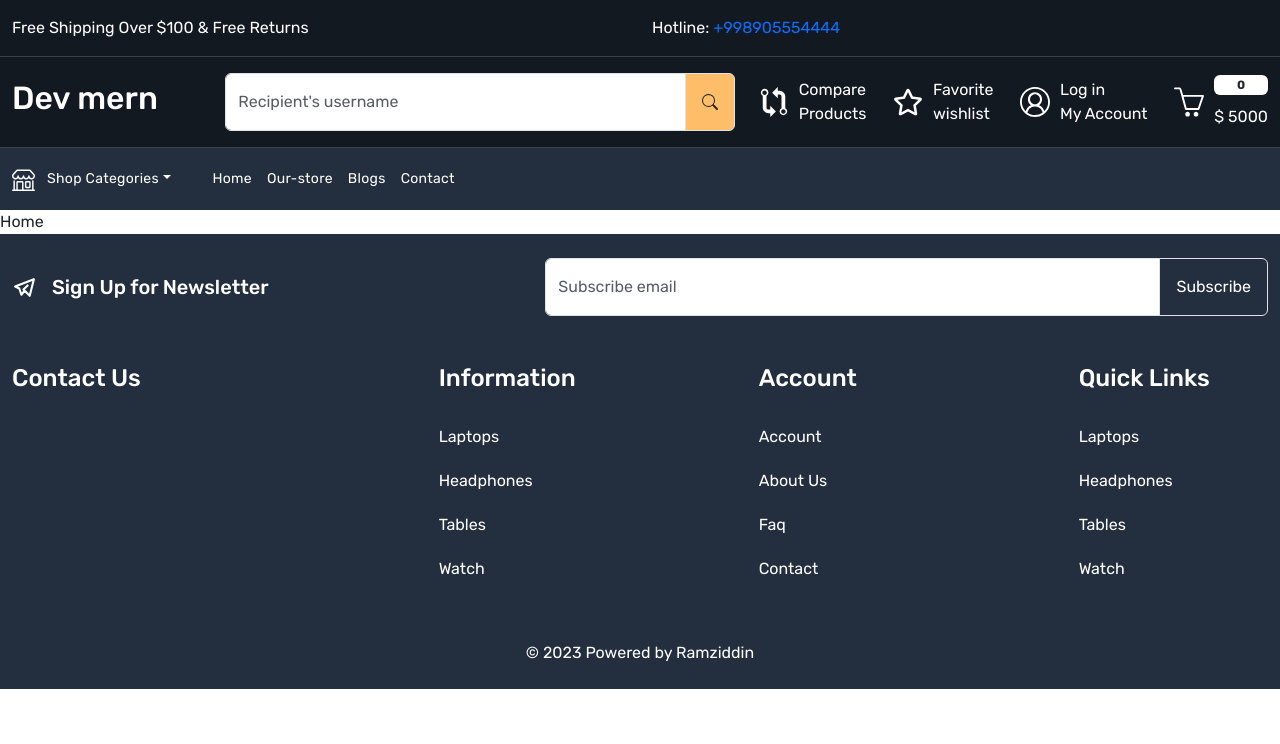
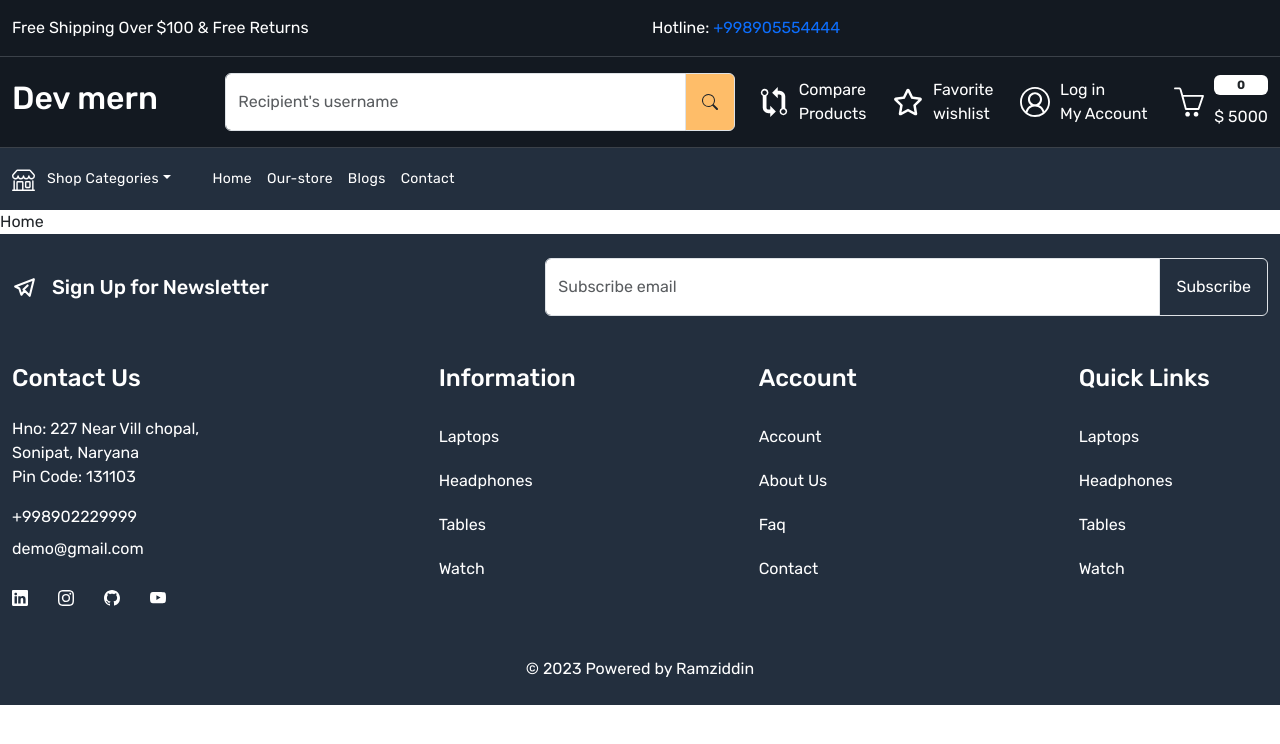
Before and after one commit to Engineer-Ramziddin/ecommerce-mern-js, a React (Create React App) app in the folder ui/: page / in a window 1280 px wide. Shown: the top 744 px of the page. Built offline with nearby package versions, Linux system fonts and the light colour scheme.

Commit message:
add footer links

```diff
--- a/ui/src/components/Footer.js
+++ b/ui/src/components/Footer.js
@@ -1,6 +1,7 @@
 import React from 'react'
 import {TbBrandTelegram} from "react-icons/tb";
 import {Link} from "react-router-dom";
+import {BsGithub, BsInstagram, BsLinkedin, BsYoutube} from "react-icons/bs";
 
 const Footer = () => {
     return (
@@ -36,7 +37,33 @@ const Footer = () => {
                     <div className="row">
                         <div className="col-4">
                             <h4 className="text-white mb-4">Contact Us</h4>
-                            <div></div>
+                            <div>
+                                <address className="text-white fs-6">
+                                    Hno: 227 Near Vill chopal, <br/> Sonipat, Naryana <br/>
+                                    Pin Code: 131103
+                                </address>
+                                <a href="tel: +998902229999" className="mt-3 d-block mb-1 text-white">
+                                    +998902229999
+                                </a>
+                                <a href="mailto:demo@gmail.com"
+                                   className="mt-2 d-block mb-0 text-white">
+                                    demo@gmail.com
+                                </a>
+                                <div className="social_icons d-flex align-items-center gap-30 mt-4">
+                                    <a href="" className="text-white">
+                                        <BsLinkedin/>
+                                    </a>
+                                    <a href="" className="text-white">
+                                        <BsInstagram/>
+                                    </a>
+                                    <a href="" className="text-white">
+                                        <BsGithub/>
+                                    </a>
+                                    <a href="" className="text-white">
+                                        <BsYoutube/>
+                                    </a>
+                                </div>
+                            </div>
                         </div>
                         <div className="col-3">
                             <h4 className="text-white mb-4">Information</h4>
```
